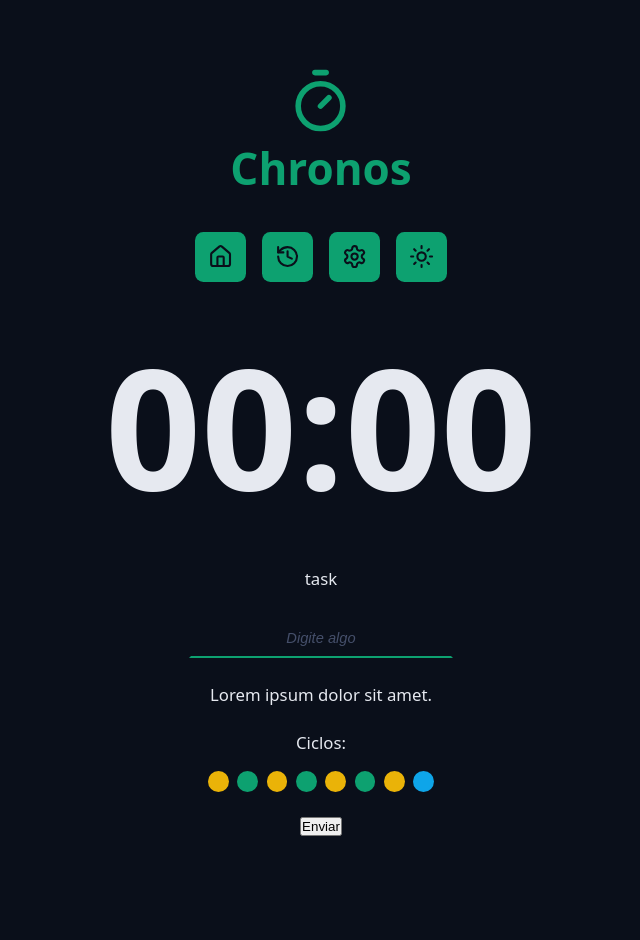
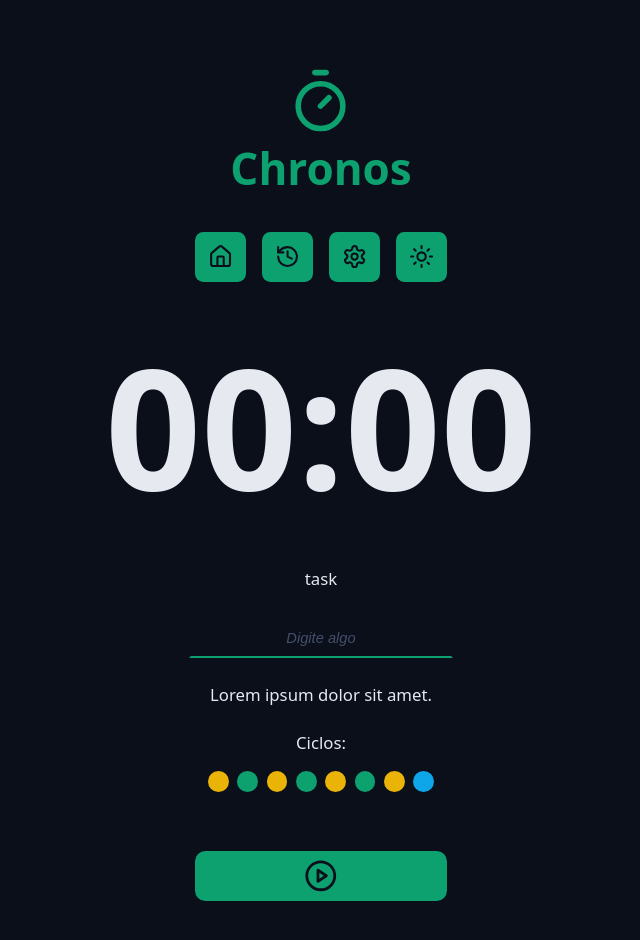
Before and after one commit to Tyago404/chronos-pomodoro, a React (Vite) app: page / in a window 1280 px wide. Shown: the top 940 px of the page, without its empty margins (319-959 px from the left). Before the commit the page ends 870 px from the top, so only its background shows below. Built offline with nearby package versions, Linux system fonts and the light colour scheme.

Commit message:
Adicionando o botãoDefault

```diff
--- a/src/App.tsx
+++ b/src/App.tsx
@@ -10,6 +10,8 @@
 import { CountDown } from './components/CountDown/Index';
 import { DefaultInput } from './components/DefaultInput';
 import { Cycles } from './Cycles';
+import { DefaultButton } from './components/DefaultButton';
+import { PlayCircleIcon } from 'lucide-react';
 
 export const App = () => {
   return (
@@ -51,7 +53,7 @@
           </div>
 
           <div className='formRow'>
-            <button>Enviar</button>
+            <DefaultButton icon={<PlayCircleIcon/>}/>
           </div>
         </form>
       </Container>
--- /dev/null
+++ b/src/components/DefaultButton/index.tsx
@@ -0,0 +1,17 @@
+import styles from './styles.module.css'
+
+
+type DefaultButtonProps = {
+  icon: React.ReactNode; //Qualquer coisa que o REACT consiga renderizar na tela, podemos receber nesta propriedade icon
+  color?: 'green' | 'red';
+} & React.ComponentProps<'button'>
+
+export const DefaultButton = ({icon,color='green',...props}:DefaultButtonProps)=>{
+  return(
+    <>
+      <button className={`${styles.button} ${styles[color]}`} {...props}>
+        {icon}
+      </button>
+    </>
+  )
+}
--- /dev/null
+++ b/src/components/DefaultButton/styles.module.css
@@ -0,0 +1,33 @@
+.button {
+  display: flex;
+  align-items: center;
+  justify-content: center;
+  min-width: 24rem;
+  padding: 0.8rem;
+
+  border: none;
+  border-radius: 1rem;
+  background: var(--primary);
+  color: var(--text-over-primary);
+  margin: 3.2rem 0;
+  cursor: pointer;
+  transition: all 0.2s ease-in-out;
+}
+
+.button svg{
+  width: 3.2rem;
+  height: 3.2rem;
+}
+
+.button:hover{
+  filter: brightness(80%);
+}
+
+.red{
+  background: var(--error);
+  color: var(--text-over-error);
+}
+.green{
+  background: var(--primary);
+  color: var(--text-over-primary);
+}
```
